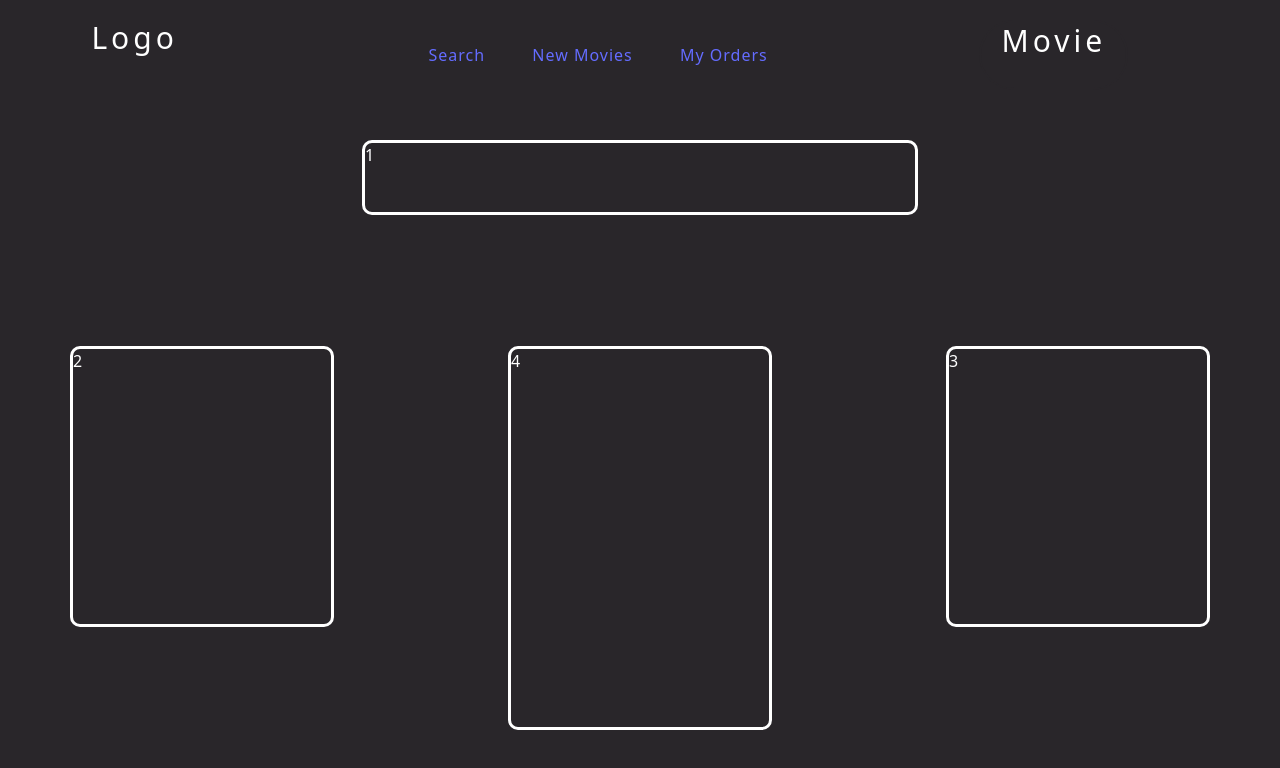
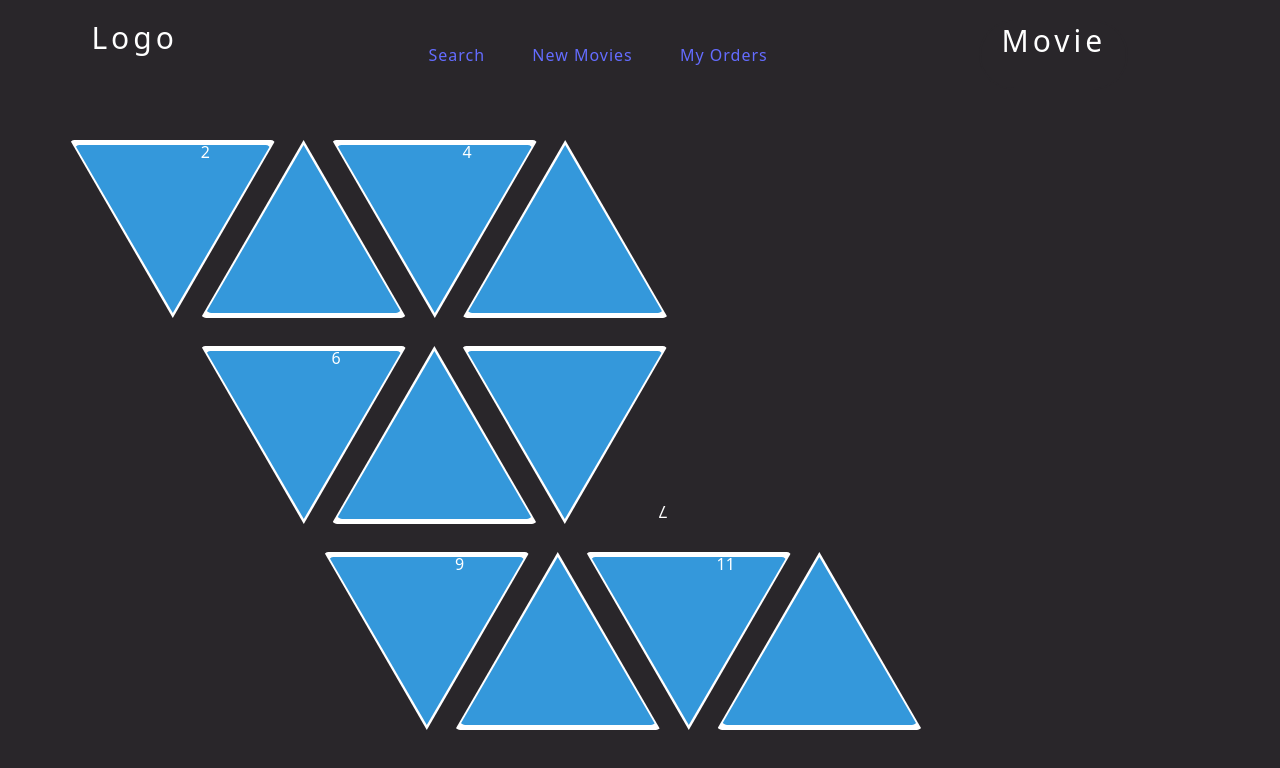
Before and after one commit to Rocksri/movie_search, a React (Vite) app: page / in a window 1280 px wide. Shown: the top 768 px of the page. Built offline with nearby package versions, Linux system fonts and the light colour scheme.

Commit message:
bg design done

```diff
--- a/src/App.css
+++ b/src/App.css
@@ -8,10 +8,9 @@
 }
 
 body {
-    background-color: #29262A;
+    background-color: #29262a;
     color: white;
 }
-
 
 header {
     width: 100%;
@@ -40,8 +39,8 @@ header {
             position: relative;
 
             .movie-text {
-                border-radius: calc(infinity * 1px) ;
-                border: #29262A solid 2px;
+                border-radius: calc(infinity * 1px);
+                border: #29262a solid 2px;
                 color: white;
                 padding: 1px 20px;
             }
@@ -54,15 +53,103 @@ header {
     height: calc(100vh - 110px);
     /* height: 91vh; */
     padding: 50px;
+    position: relative;
+    overflow: visible;
 
     .grid_design {
-        border-radius: 10px;
-        border: white solid;
+        position: relative;
+        width: 100%;
+        height: 100%;
+        /* Makes it a square, for aspect ratio */
+    }
+
+    .grid_design::before {
+        content: "";
+        position: absolute;
+        inset: 0;
+        background-color: white;
+        /* Border color */
+        clip-path: polygon(50% 0%, 0% 100%, 100% 100%);
+        border-radius: 5px;
+        z-index: 0;
+    }
+
+    .grid_design::after {
+        content: "";
+        position: absolute;
+        inset: 5px;
+        /* Creates a visible "border" effect */
+        background-color: #3498db;
+        /* Fill color */
+        clip-path: polygon(50% 0%, 0% 100%, 100% 100%);
+        border-radius: 5px;
+        z-index: 1;
+    }
+
+    .grid_design > span {
+        position: absolute;
+        top: 50%;
+        left: 50%;
+        transform: translate(-50%, -50%);
+        z-index: 2;
+        color: white;
+        font-weight: bold;
+    }
+
+    .tri1 {
+        transform: rotate(180deg);
+    }
+
+    .tri2 {
+        transform: rotate(0deg);
+        left: -50%;
+    }
+
+    .tri3 {
+        transform: rotate(180deg);
+        left: -100%;
+    }
+
+    .tri4 {
+        transform: rotate(0deg);
+        left: -150%;
+    }
+
+    .tri5 {
+        transform: rotate(180deg);
+        left: -50%;
+    }
+
+    .tri6 {
+        transform: rotate(0deg);
+        left: -100%;
+    }
+
+    .tri7 {
+        transform: rotate(180deg);
+        left: -150%;
+    }
+
+    .tri8 {
+        transform: rotate(180deg);
+        left: 10%;
+    }
+
+    .tri9 {
+        transform: rotate(0deg);
+        left: -40%;
+    }
+
+    .tri10 {
+        transform: rotate(180deg);
+        left: -90%;
+    }
+
+    .tri11 {
+        transform: rotate(0deg);
+        left: -140%;
     }
 }
-
-
-
 
 @media (min-width: 1921px) {
     header {
@@ -120,7 +207,7 @@ header {
 
 @media (min-width: 651px) and (max-width: 900px) {
     header {
-            .nav_control {
+        .nav_control {
             width: 80% !important;
 
             nav {
@@ -133,7 +220,6 @@ header {
         }
     }
 }
-
 
 @media (max-width: 650px) {
     .nav_control {
--- a/src/profile/homepage.jsx
+++ b/src/profile/homepage.jsx
@@ -1,16 +1,56 @@
-
 export default function HomePage() {
     return (
-        <div className="grid grid-cols-8 grid-rows-6 gap-7 Home_Page">
-            <div className="grid_design col-span-4 col-start-3">1</div>
-            <div className="grid_design col-span-2 row-span-3 row-start-3">2</div>
-            <div className="grid_design col-span-2 row-span-3 col-start-7 row-start-3">
-                3
-            </div>
-            <div className="grid_design col-span-2 row-span-4 col-start-4 row-start-3">
-                4
-            </div>
+
+        <div className="grid grid-cols-5 grid-rows-3 gap-7 Home_Page">
+            <div className="grid_design tri1">1</div>
+            <div className="grid_design tri2">2</div>
+            <div className="grid_design tri3">3</div>
+            <div className="grid_design tri4">4</div>
+            <div className="grid_design tri5 col-start-2 row-start-2">5</div>
+            <div className="grid_design tri6 col-start-3 row-start-2">6</div>
+            <div className="grid_design tri7 col-start-4 row-start-2">7</div>
+            <div className="grid_design tri8 col-start-2 row-start-3">8</div>
+            <div className="grid_design tri9 col-start-3 row-start-3">9</div>
+            <div className="grid_design tri10 col-start-4 row-start-3">10</div>
+            <div className="grid_design tri11 col-start-5 row-start-3">11</div>
         </div>
+
+        // <div className="flex flex-wrap gap-4 justify-start items-start Home_Page">
+        //     <div className="grid_design tri1 flex-none w-12 h-12 bg-gray-200 text-center">
+        //         1
+        //     </div>
+        //     <div className="grid_design tri2 flex-none w-12 h-12 bg-gray-300 text-center">
+        //         2
+        //     </div>
+        //     <div className="grid_design tri3 flex-none w-12 h-12 bg-gray-400 text-center">
+        //         3
+        //     </div>
+        //     <div className="grid_design tri4 flex-none w-12 h-12 bg-gray-500 text-center">
+        //         4
+        //     </div>
+
+        //     <div className="grid_design tri5 flex-none w-12 h-12 bg-gray-600 text-center">
+        //         5
+        //     </div>
+        //     <div className="grid_design tri6 flex-none w-12 h-12 bg-gray-700 text-center">
+        //         6
+        //     </div>
+        //     <div className="grid_design tri7 flex-none w-12 h-12 bg-gray-800 text-center">
+        //         7
+        //     </div>
+
+        //     <div className="grid_design tri8 flex-none w-12 h-12 bg-gray-900 text-center">
+        //         8
+        //     </div>
+        //     <div className="grid_design tri9 flex-none w-12 h-12 bg-gray-100 text-center">
+        //         9
+        //     </div>
+        //     <div className="grid_design tri10 flex-none w-12 h-12 bg-gray-200 text-center">
+        //         10
+        //     </div>
+        //     <div className="grid_design tri11 flex-none w-12 h-12 bg-gray-300 text-center">
+        //         11
+        //     </div>
+        // </div>
     );
-
 }
```
Also changed, not shown: Screenshot 2025-04-06 110207.jpg (added).
